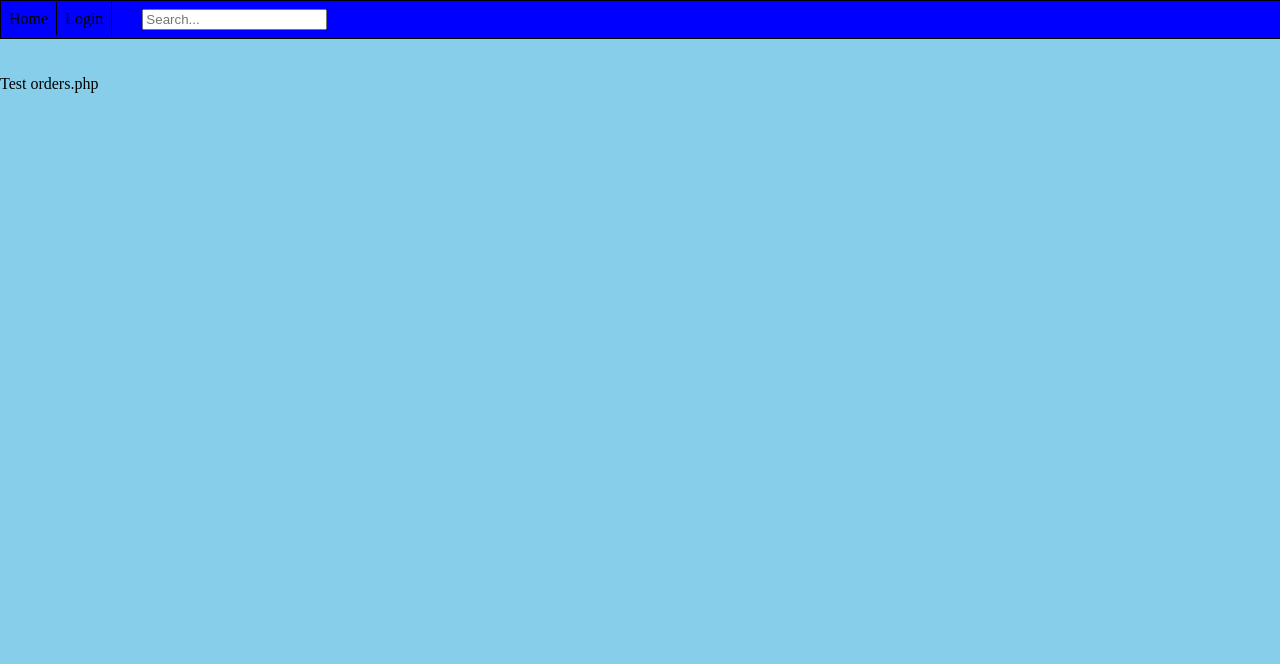
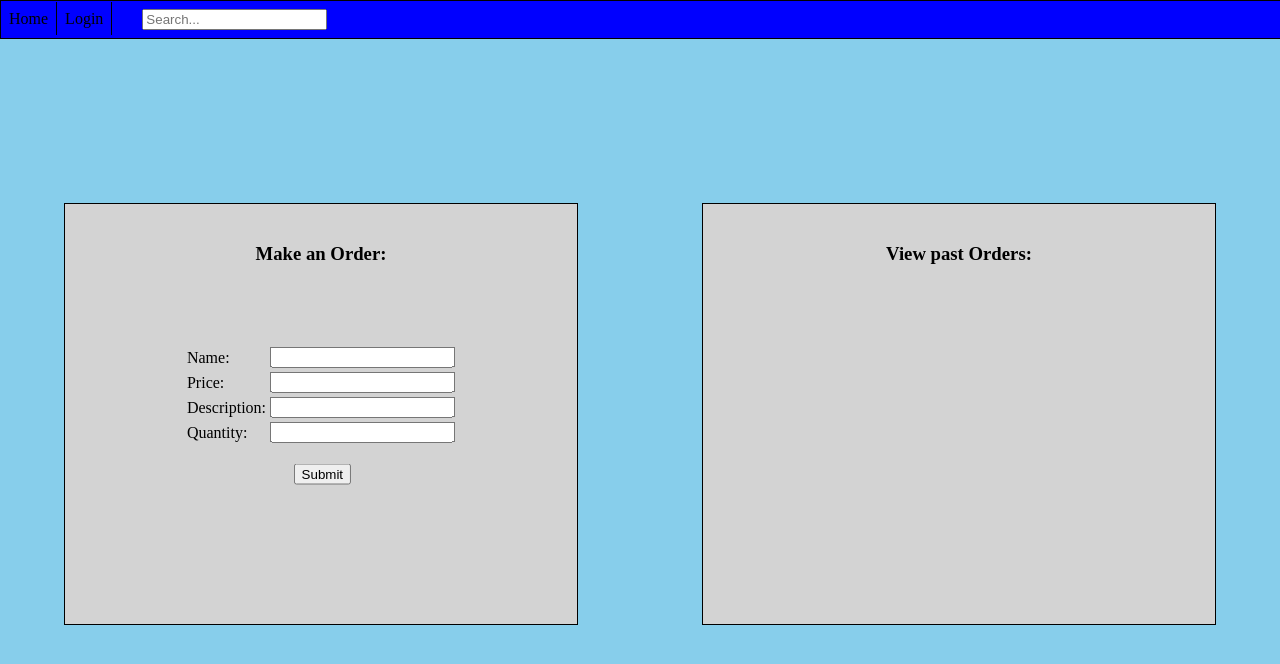
Before and after one commit to bbdcmf/ITS450-Final, a PHP site: page /orders.php in a window 1280 px wide. Shown: the top 664 px of the page. Run offline with PHP 8.4, Linux system fonts and the light colour scheme.

Commit message:
Edited the login and registration code and fixed the hashing of users passwords. Exported my SQL code to project.sql Started the orders.php page

```diff
--- a/css/project.css
+++ b/css/project.css
@@ -1,5 +1,6 @@
 body {
-	margin:0px;
+	margin:0;
+	height: 100%;
 	background:skyblue;
 	overflow-x: hidden;
 }
@@ -32,6 +33,15 @@ body {
 	-webkit-transform:translate(-50%,-50%);
 	transform:translate(-50%,-50%);
 	text-align:center;
+}
+
+.errorDiv {
+	position:absolute;
+	left:50%;
+	top:70%;
+	-webkit-transform:translate(-50%,-70%);
+	transform:translate(-50%,-70%);
+	color: red;
 }
 
 .headerNav {
@@ -100,3 +110,34 @@ body {
   height: 50px;
   border-right: 1px solid black;
 }
+
+.split {
+  height: 50%;
+  width: 40%;
+  position: fixed;
+  margin-top: 10%;
+  overflow-x: hidden;
+  padding-top: 20px;
+  z-index: 1;
+
+}
+.left {
+  margin-left: 5%;
+  left: 0;
+  border: 1px solid black;
+  background-color: lightgray;
+}
+
+.right {
+  margin-right: 5%;
+  right: 0;
+  border: 1px solid black;
+  background-color: lightgray;
+}
+
+.makeOrder {
+  position: absolute;
+  top: 50%;
+  left: 50%;
+  transform: translate(-50%, -50%);
+}
--- a/header.php
+++ b/header.php
@@ -5,6 +5,7 @@ session_start();
 <html>
 	<head>
 		<link rel="stylesheet" href="css/project.css">
+		<meta name="viewport" content="width=device-width, initial-scale=1.0">
 	</head>
 
 	<nav class="headerNav">
--- a/html/login.html
+++ b/html/login.html
@@ -10,13 +10,13 @@
 		        				<th>Username</th>
 		    			</tr>
 		    			<tr>
-		        				<td><input type="text" name="userin" /></td>
+		        				<td><input type="text" name="username" minlength="1" /></td>
 		    			</tr>
 		    			<tr>
 		        				<th>Password</th>
 		       			</tr>
 		    			<tr>
-		        				<td><input type="password" name="passin" /></td>
+		        				<td><input type="password" name="password" minlength="4" /></td>
 		    			</tr>
 		    			<tr>
 		        				<th><input type="submit" value="Login" name="btnSubmit" class="loginBtn" /></th>
--- a/html/orders.html
+++ b/html/orders.html
@@ -2,5 +2,36 @@
 	<title>Orders</title>
 </head>
 <body>
+	<div class="split left">
+		<h3 style="text-align: center">Make an Order:</h3>
+		<div class="makeOrder">
+			<form method="POST" action="orders.php">
+				<table>
+					<tr>
+						<td>Name:</td>
+						<td><input type="text" name="product" /></td>
+					</tr>
+					<tr>
+						<td>Price:</td>
+						<td><input type="text" name="price" /></td>
+					</tr>
+					<tr>
+						<td>Description:</td>
+						<td><input type="text" name="description" /></td>
+					</tr>
+					<tr>
+						<td>Quantity:</td>
+						<td><input type="text" name="quantity" /></td>
+					</tr>
+				</table><br />
+				<input type="submit" name="makeOrderSubmit" value="Submit" style="margin-left: 40%;" />
+			</form>
+		</div>
+
+	</div>
+	<div class="split right">
+		<h3 style="text-align: center">View past Orders:</h3>
+
+	</div>
 </body>
 </html>
--- a/html/register.html
+++ b/html/register.html
@@ -12,19 +12,19 @@
 		        				<th>Username</th>
 		    			</tr>
 		    			<tr>
-		        				<td><input type="text" name="userin" /></td>
+		        				<td><input type="text" name="username" minlength="1" /></td>
 		    			</tr>
 		    			<tr>
 		        				<th>Password</th>
 		       			</tr>
 		    			<tr>
-		        				<td><input type="password" name="passin" /></td>
+		        				<td><input type="password" name="password" minlength="4" /></td>
 		    			</tr>
 		    			<tr>
 		        				<th>Confirm Password</th>
 		       			</tr>
 		    			<tr>
-		        				<td><input type="password" name="passConfirm" /></td>
+		        				<td><input type="password" name="confirmPassword" /></td>
 		    			</tr>
 		    			<tr>
 		        				<th><input type="submit" value="Register" name="btnRegister" class="loginBtn" /></th>
--- a/logout.php
+++ b/logout.php
@@ -1,8 +1,8 @@
 <?php
 	ob_start(); // need this for redirecting the user to a different page
 	require('header.php');
+	session_destroy();
 	require('html/loggedIn.html');
-	session_destroy();
 	echo("<h3>Logout successful. You will now be redirected to the main page");
 	$location = BASE_URL . 'index.php';
 	header( "Refresh:2; url=$location", true, 303);
--- a/mysql.inc.php
+++ b/mysql.inc.php
@@ -6,7 +6,7 @@
     $db = new mysqli(DB_HOST, DB_USER, DB_PASS, DB_NAME);
     // function for hasing the users password
     function hash_pass($password) {
-        return password_hash($password, PASSWORD_DEFAULT);
+        return hash_hmac('sha256', $password, 'c#haR1891', true);
     }
     // the base url used in redirections, gonna have to change it to whatever you use to get to your site
     define('BASE_URL', 'http://localhost:8080/');
--- a/orders.php
+++ b/orders.php
@@ -1,7 +1,9 @@
 <?php
-// TODO: Create page for making orders and showing orders purchased
+// TODO:
+// Take in the info from the 'Make an Order' div and send it to the database.
+// Take the info from the database and send it to the 'View Past Orders' div.
 require('header.php');
 require('html/orders.html');
-echo("Test orders.php");
+
 
 ?>
```
Also changed, not shown: login.php (+7 -15 lines), project.sql (added, +94 -0 lines), register.php (+9 -9 lines).
